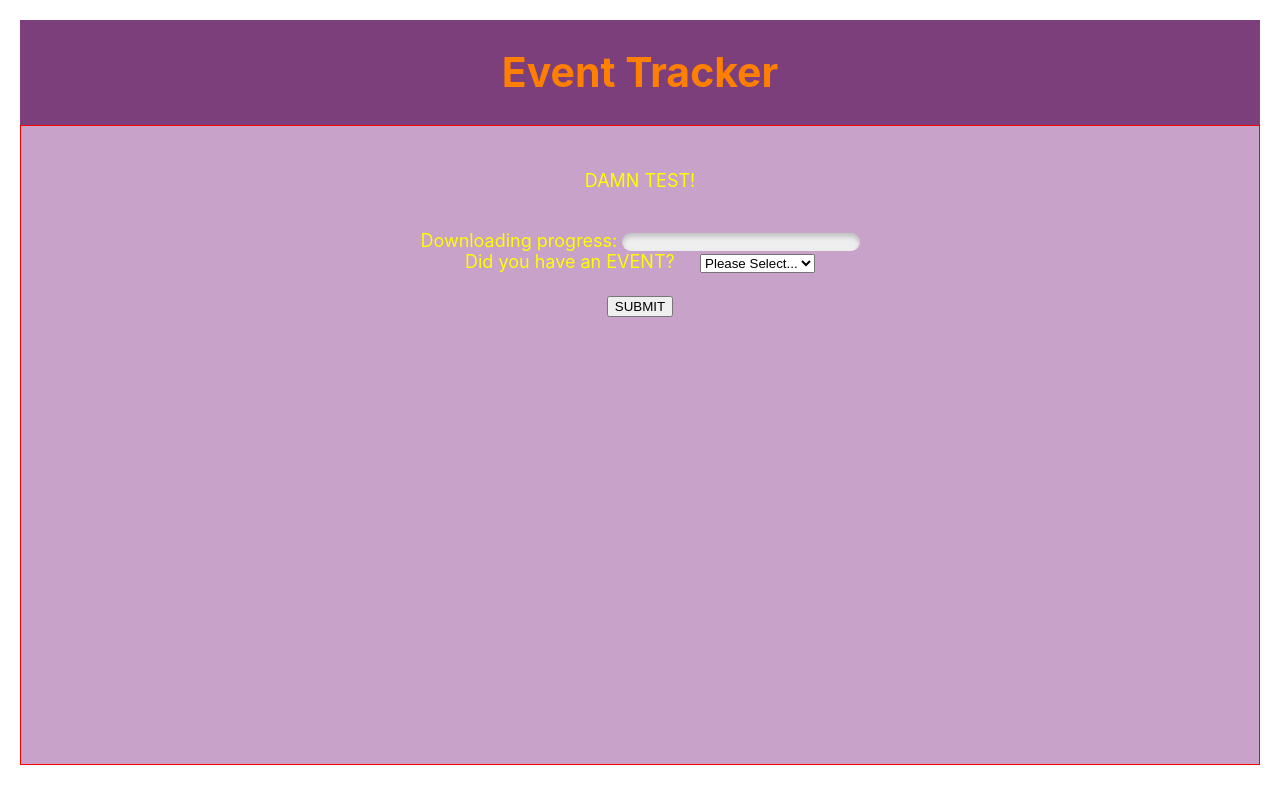
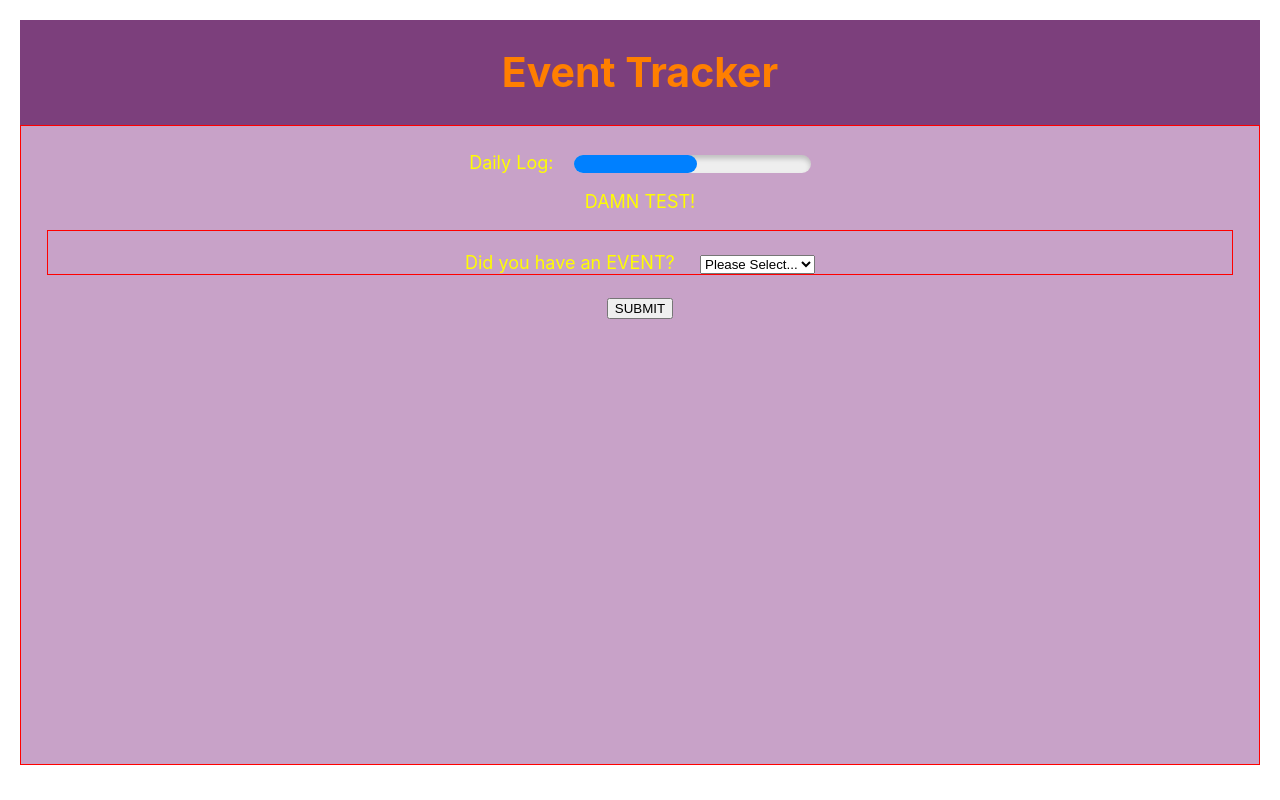
Before and after one commit to greenhornsr/EventTracker, a React (Create React App) app in the folder event-tracker/: page / in a window 1280 px wide. Built offline with nearby package versions, Linux system fonts and the light colour scheme.

Commit message:
changed component directory structure.  Added dailylog component.

```diff
--- a/event-tracker/src/App.jsx
+++ b/event-tracker/src/App.jsx
@@ -2,7 +2,8 @@ import React from 'react';
 import './App.css';
 
 // Component Import
-import EventList from './components/form/EventList';
+import DailyLog from './components/forms/dailylog/DailyLog';
+import EventList from './components/forms/EventOccurrence/EventList';
 
 function App() {
   return (
@@ -11,6 +12,7 @@ function App() {
         <h1>Event Tracker</h1>
       </header>
       <div className="app-container">
+        <DailyLog />
         <EventList />
         <button>SUBMIT</button>
       </div>
--- a/event-tracker/src/components/form/EventList.jsx
+++ b/event-tracker/src/components/forms/EventOccurrence/EventList.jsx
@@ -1,5 +1,5 @@
 import React, {useState} from 'react'
-import "./form.css"
+import "./../form.css"
 
 const EventList = () => {
     const [eventOccurrence, setEventOccurrence] = useState({
@@ -29,16 +29,15 @@ const EventList = () => {
     return (
         <div>
             <p>DAMN TEST!</p>
-            <section>
+            <section className="event-form-activatesec">
                 <param name="ddd" value="ddd"/><br/>
-                <label htmlFor="file">Downloading progress: </label>
                 {/*
                     - is a progress bar the right display tool for this project?
                     - could use the progress bar to track daily events, leveraging state to track the DAY; resetting progress on date change; store daily progress in Database/app state.
                     - need to change the value to be app state value - from redux; not local state value.
                 */}
-                <progress id="file" value={eventOccurrence.count} max="100" /><br/>
-
+                {/* <label htmlFor="file">Daily Log: {"\u00a0 \u00a0"}</label>
+                <progress id="file" value={eventOccurrence.count} max="100" /><br/> */}
                 <form action="">
                     <label htmlFor="occurrence">Did you have an EVENT? {"\u00a0 \u00a0"} </label>
                     <select required onChange={handleChange} name="occurrence" id="occurrence" value={eventOccurrence.occurrence} >
--- /dev/null
+++ b/event-tracker/src/components/forms/dailylog/DailyLog.jsx
@@ -0,0 +1,19 @@
+import React from 'react';
+import "./../form.css"
+
+
+const DailyLog = () => {
+    return (
+        <section className="event-form-dailylogsec">
+            {/*
+                - is a progress bar the right display tool for this project?
+                - could use the progress bar to track daily events, leveraging state to track the DAY; resetting progress on date change; store daily progress in Database/app state.
+                - need to change the value to be app state value - from redux; not local state value.
+            */}
+            <label htmlFor="file">Daily Log: {"\u00a0 \u00a0"}</label>
+            <progress id="file" value="52" max="100" /><br/>
+        </section>
+    )
+};
+
+export default DailyLog;
--- a/event-tracker/src/components/form/form.css
+++ b/event-tracker/src/components/forms/form.css
@@ -1,3 +1,7 @@
+.event-form-activatesec {
+    border: 1px solid red;
+}
+
 /* All Progress Bars */
 progress {
     /* Reset the default appearance */
```
